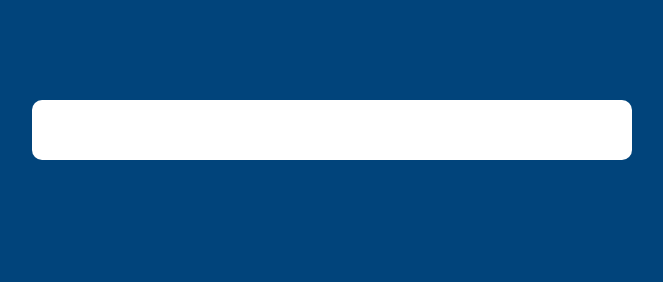
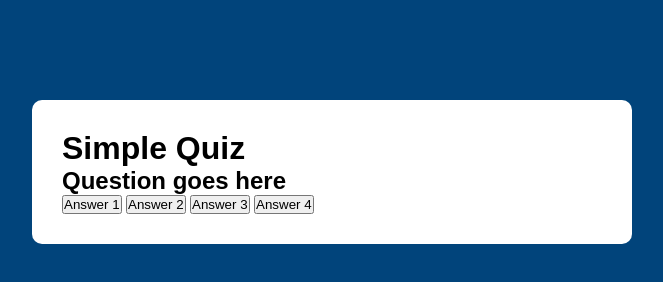
Before and after one commit to varunriyer/Basic-Quiz-App, a plain HTML site: page index.html in a window 1280 px wide. Shown: the whole page, without its empty margins (308-971 px from the left). Drawn offline with Linux system fonts and the light colour scheme.

Commit message:
Refactor HTML structure for quiz application layout

```diff
--- a/index.html
+++ b/index.html
@@ -8,7 +8,17 @@
 
 <body>
     <div class="app">
+        <h1>Simple Quiz</h1>
+        <div class="quiz">
+            <h2 id="question">Question goes here</h2>
+            <div id="anser-buttons">
+                <button class="btn">Answer 1</button>
+                <button class="btn">Answer 2</button>
+                <button class="btn">Answer 3</button>
+                <button class="btn">Answer 4</button>
 
+            </div>
+        </div>
     </div>
 </body>
 
```
